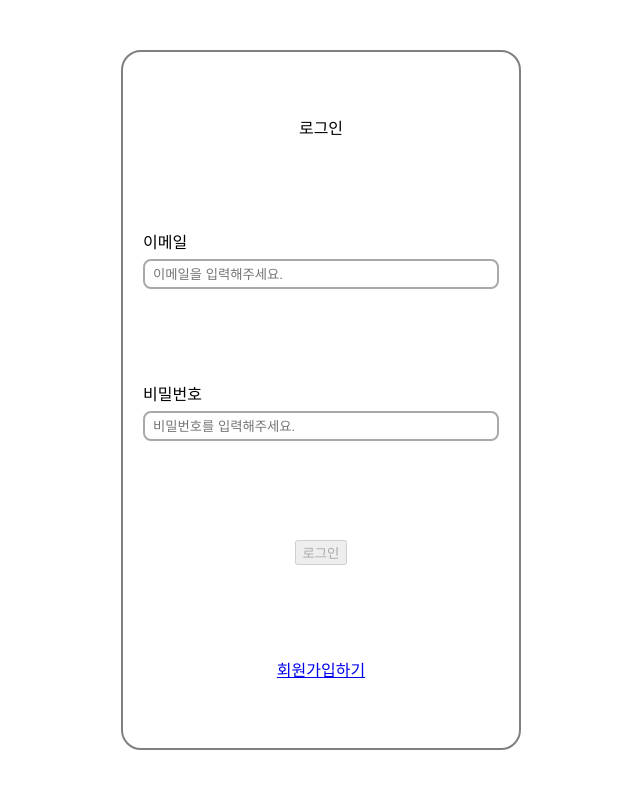
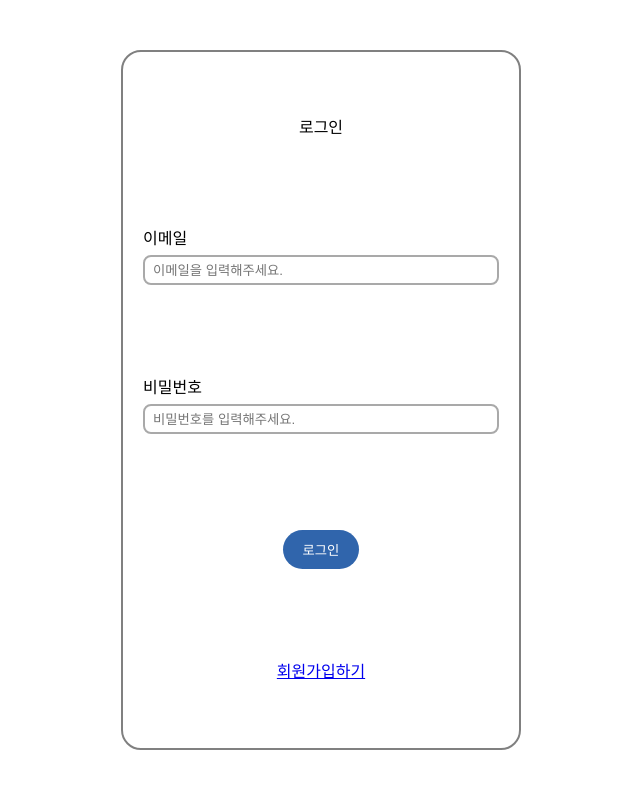
Before and after one commit to 2hakjoon/wanted-pre-onboarding-challenge-fe-1, a React (Create React App) app: page / in a window 1280 px wide. Shown: the top 788 px of the page, without its empty margins (319-959 px from the left). Built offline with nearby package versions, Linux system fonts and the light colour scheme.

Commit message:
REFACTOR - button -> ButtonBasic component

```diff
--- a/src/screen/login/LoginScreen.tsx
+++ b/src/screen/login/LoginScreen.tsx
@@ -3,6 +3,7 @@ import React from 'react';
 import { useForm } from 'react-hook-form';
 import styled from 'styled-components';
 import { LoginParams, apiLogin, LoginResponse } from '../../api/Auth/login';
+import ButtonBasic from '../../common/components/button/ButtonBasic';
 import InputLabel from '../../common/components/input/InputLabel';
 import { emailPattern, passwordPattern } from '../../common/constants/regex';
 
@@ -72,10 +73,7 @@ function LoginScreen() {
           register={register('password', { pattern: passwordPattern })}
           placeholder="비밀번호를 입력해주세요."
         />
-
-        <button className="btn-login" type="submit" data-cy="button-login" disabled={isNotValild()}>
-          로그인
-        </button>
+        <ButtonBasic title="로그인" type="submit" data-cy="button-login" disabled={isNotValild()} />
         <a className="link-join" href="/join" data-cy="link-join">
           회원가입하기
         </a>
--- a/src/screen/sign-up/SignUpScreen.tsx
+++ b/src/screen/sign-up/SignUpScreen.tsx
@@ -4,6 +4,7 @@ import { useForm } from 'react-hook-form';
 import { useNavigate } from 'react-router-dom';
 import styled from 'styled-components';
 import { apiSignUp, SignUpParams, SignUpResponse } from '../../api/Auth/signUp';
+import ButtonBasic from '../../common/components/button/ButtonBasic';
 import InputLabel from '../../common/components/input/InputLabel';
 import { emailPattern, passwordPattern } from '../../common/constants/regex';
 
@@ -75,9 +76,7 @@ function SignUpScreen() {
           register={register('password', { pattern: passwordPattern })}
           placeholder="비밀번호를 입력해주세요."
         />
-        <button disabled={isNotValild()} className="btn-join" type="submit" data-cy="button-join">
-          회원가입
-        </button>
+        <ButtonBasic title='회원가입' disabled={isNotValild()} type="submit" data-cy="button-join"/>
         <a className="link-join" href="/" data-cy="link-login">
           로그인하기
         </a>
```
